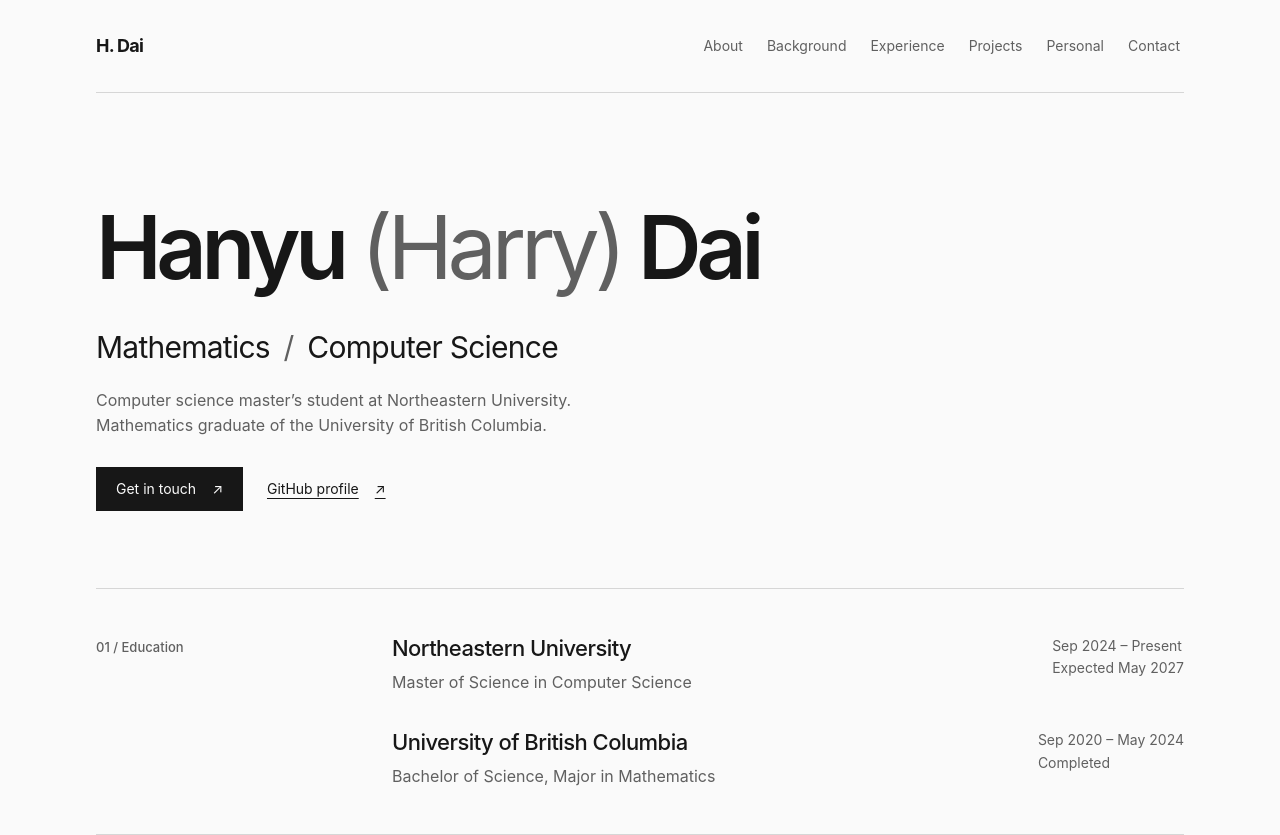
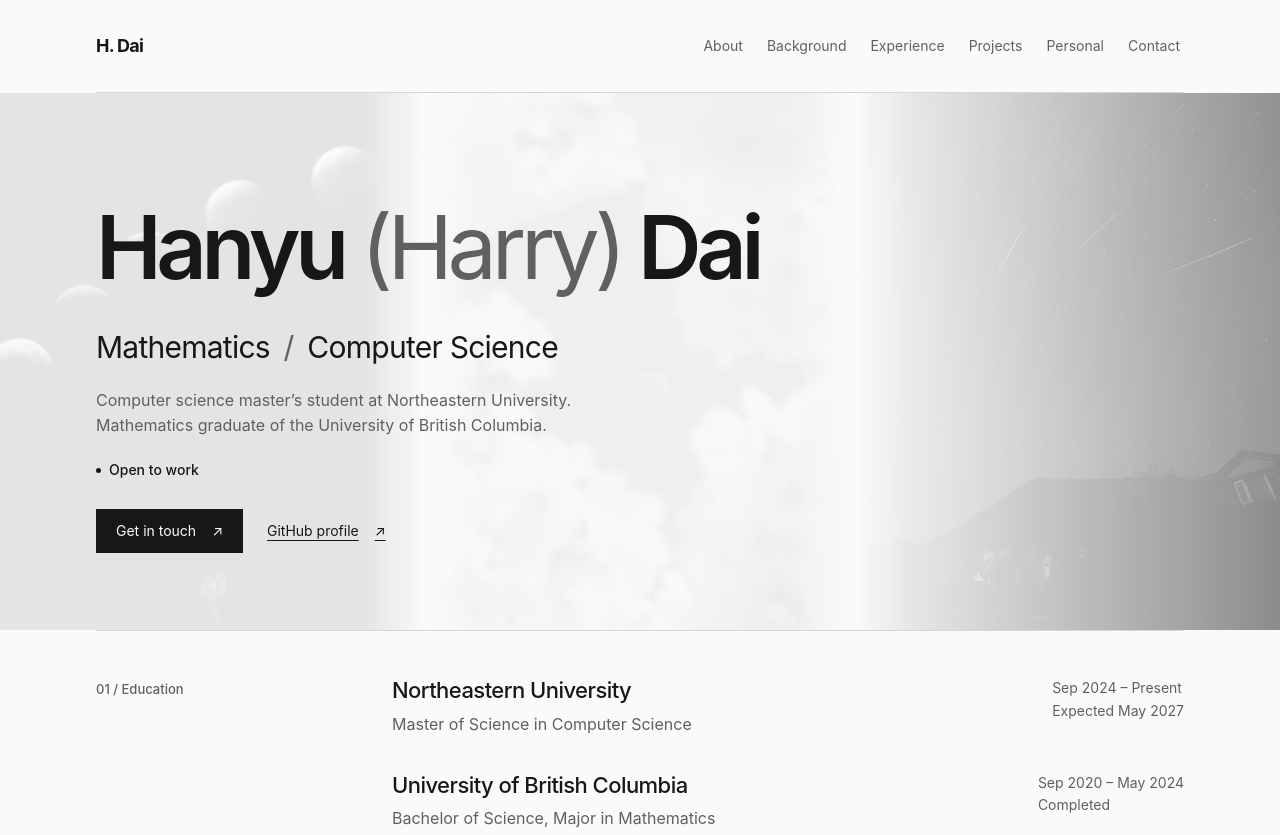
Before and after one commit to HY-D1/HY-D1.github.io, a plain HTML site: page index.html in a window 1280 px wide. Shown: the top 835 px of the page. Drawn offline with Linux system fonts and the light colour scheme.

Commit message:
feat: add availability and randomized monochrome hero photographs

```diff
--- a/index.html
+++ b/index.html
@@ -33,11 +33,13 @@
 
     <main id="main-content" tabindex="-1">
       <section class="hero" id="top" aria-labelledby="hero-title">
+        <div class="hero-photographs" id="hero-photographs" aria-hidden="true"></div>
         <div class="container">
           <h1 id="hero-title">Hanyu <span class="preferred-name">(Harry)</span> Dai</h1>
           <div class="hero-details" id="about">
             <h2 class="discipline">Mathematics <span aria-hidden="true">/</span> Computer Science</h2>
             <p class="hero-lede">Computer science master’s student at Northeastern University.<br />Mathematics graduate of the University of British Columbia.</p>
+            <p class="availability"><span aria-hidden="true"></span>Open to work</p>
             <div class="hero-actions">
               <a class="button button-primary" href="#contact">Get in touch <span aria-hidden="true">↗</span></a>
               <a class="text-link" href="https://github.com/HY-D1" target="_blank" rel="noreferrer">GitHub profile <span aria-hidden="true">↗</span><span class="sr-only"> (opens in a new tab)</span></a>
--- a/script.js
+++ b/script.js
@@ -23,7 +23,20 @@
   ];
   if (photographs.length >= 3) {
     const shuffled = shufflePhotos(photographs);
+    const remaining = shuffled.slice(3);
     selectedPhotos.replaceChildren(...shuffled.slice(0, 3));
-    morePhotos.replaceChildren(...shuffled.slice(3));
+    morePhotos.replaceChildren(...remaining);
+
+    const heroPhotographs = document.querySelector("#hero-photographs");
+    if (heroPhotographs) {
+      const layers = remaining.slice(0, 3).map((figure) => {
+        const source = figure.querySelector("img")?.getAttribute("src");
+        if (!source) return null;
+        const layer = document.createElement("span");
+        layer.style.backgroundImage = `url("${source}")`;
+        return layer;
+      }).filter(Boolean);
+      heroPhotographs.replaceChildren(...layers);
+    }
   }
 }
--- a/styles.css
+++ b/styles.css
@@ -93,7 +93,14 @@
 }
 
 .primary-nav a:hover, .primary-nav a:active { color: var(--ink); text-decoration: underline; }
-.hero { padding-block: clamp(3rem, 7vw, 6rem) clamp(3rem, 6vw, 5rem); }
+.hero { position: relative; isolation: isolate; padding-block: clamp(3rem, 7vw, 6rem) clamp(3rem, 6vw, 5rem); }
+.hero-photographs { position: absolute; inset: 0; z-index: -1; display: grid; grid-template-columns: repeat(3, minmax(0, 1fr)); opacity: 0.44; filter: grayscale(1); pointer-events: none; -webkit-mask-image: linear-gradient(to right, rgba(0, 0, 0, 0.20) 72%, #000); mask-image: linear-gradient(to right, rgba(0, 0, 0, 0.20) 72%, #000); }
+.hero-photographs span { min-width: 0; background-position: center; background-size: cover; background-repeat: no-repeat; }
+.hero-photographs span:first-child { -webkit-mask-image: linear-gradient(to right, #000 85%, transparent); mask-image: linear-gradient(to right, #000 85%, transparent); }
+.hero-photographs span:nth-child(2) { -webkit-mask-image: linear-gradient(to right, transparent, #000 15%, #000 85%, transparent); mask-image: linear-gradient(to right, transparent, #000 15%, #000 85%, transparent); }
+.hero-photographs span:last-child { -webkit-mask-image: linear-gradient(to right, transparent, #000 15%); mask-image: linear-gradient(to right, transparent, #000 15%); }
+.availability { display: flex; align-items: center; gap: 0.5rem; margin-top: 1.25rem; font-size: 0.875rem; font-weight: 500; }
+.availability span { width: 5px; height: 5px; flex-shrink: 0; border-radius: 50%; background: var(--ink); }
 .eyebrow, .section-label { font-size: 0.8125rem; font-weight: 500; color: var(--muted); }
 .eyebrow { letter-spacing: 0.08em; text-transform: uppercase; }
 .location { display: inline-block; margin-left: 1.5rem; letter-spacing: 0; text-transform: none; }
@@ -109,7 +116,7 @@
 }
 
 .preferred-name { color: var(--muted); font-weight: 400; }
-.hero-details { margin-top: 2rem; animation: settle-in 340ms 60ms ease-out both; }
+.hero-details { max-width: 65%; margin-top: 2rem; animation: settle-in 340ms 60ms ease-out both; }
 
 @keyframes settle-in {
   from { opacity: 0; transform: translateY(6px); }
@@ -211,6 +218,15 @@
 .not-found h1 { margin-top: 1rem; font-size: clamp(2.5rem, 6vw, 4rem); font-weight: 500; line-height: 1.1; letter-spacing: -0.05em; }
 .not-found .button { margin-top: 1.75rem; }
 
+@media (max-width: 56.25rem) {
+  .hero-photographs { opacity: 0.10; -webkit-mask-image: none; mask-image: none; }
+  .hero-details { max-width: none; }
+}
+
+@supports not (mask-image: none) {
+  .hero-photographs { opacity: 0.10; }
+}
+
 @media (max-width: 48rem) {
   .header-inner { padding-block: 1rem; }
   .primary-nav { column-gap: 0.5rem; }
@@ -231,8 +247,9 @@
 
 @media print {
   *, *::before, *::after { animation: none !important; transition: none !important; }
-  .primary-nav, .hero-actions, .skip-link { display: none; }
+  .primary-nav, .hero-actions, .skip-link, .hero-photographs { display: none; }
   .hero { padding-block: 2rem; }
+  .hero-details { max-width: none; }
   .hero h1 { font-size: 4rem; }
   .section { break-inside: avoid; padding-block: 1.5rem; }
 }
```
Also changed, not shown: tests/site.test.mjs (+39 -5 lines), 2 other files.
